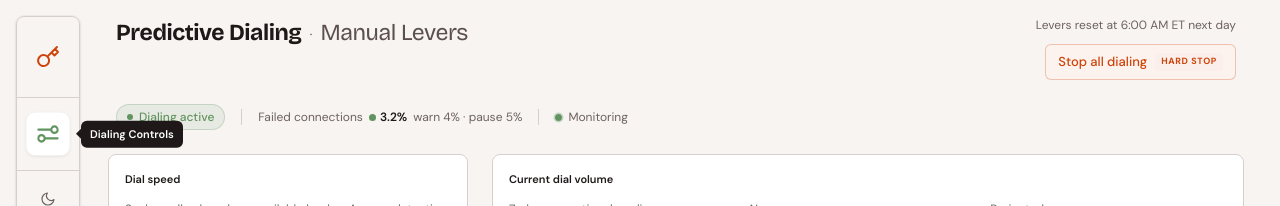
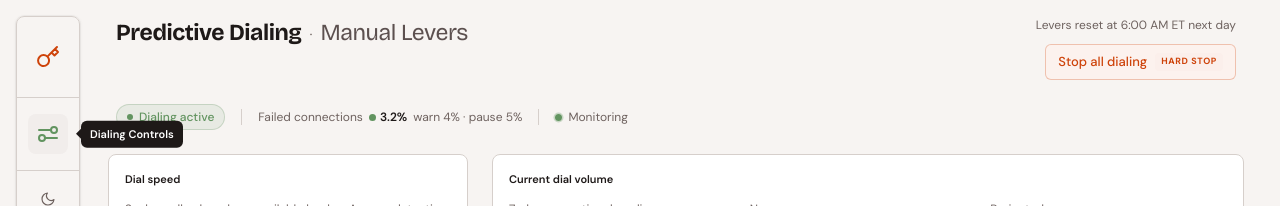
Before and after one commit to LinzLos/dialing-prototype, a React (Vite) app: page / in a window 1280 px wide. In both pictures the pointer is over the link 48 px from the left and 134 px from the top of the page. Shown: the top 206 px of the page. Built offline with nearby package versions, Linux system fonts and the light colour scheme.

Commit message:
fix: nav hover was forced var(--surface)+shadow+scale !important -> static --surface-muted (match Tiny Wire)

```diff
--- a/src/tokens/globals.css
+++ b/src/tokens/globals.css
@@ -364,7 +364,5 @@ body {
 }
 
 .nav-item-wrap:hover a {
-  background: var(--surface) !important;
-  box-shadow: var(--shadow-nav) !important;
-  transform: scale(1.08);
+  background: var(--surface-muted) !important;
 }
```
